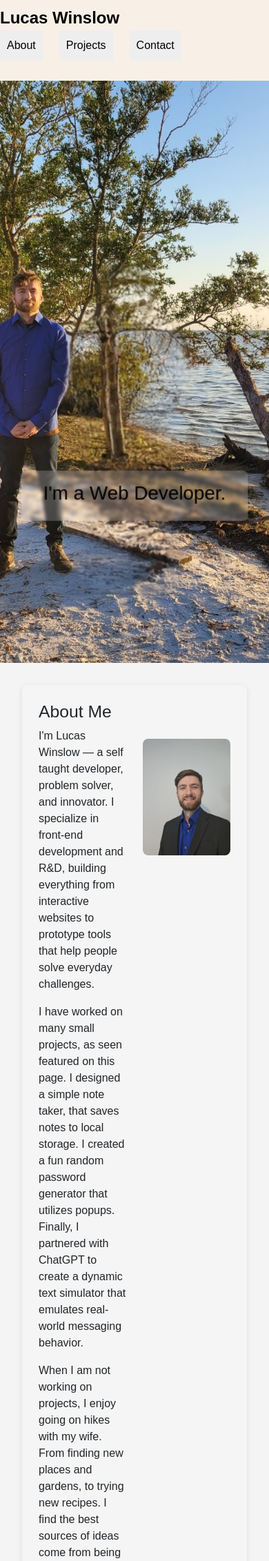
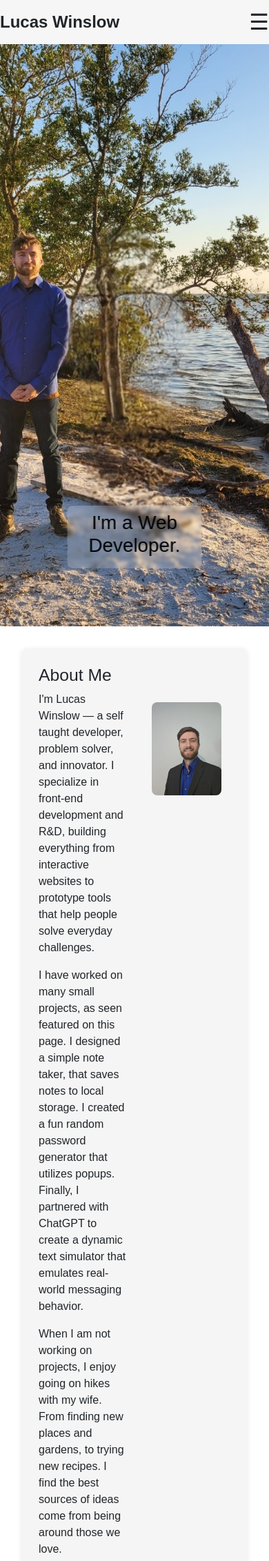
Before and after one commit to LucasWinslow/Bootstrap-Portfolio, a PHP site: page /index.html in a window 390 px wide. Shown: the top 2263 px of the page at 69% size. Run offline with PHP 8.4, Linux system fonts and the light colour scheme.

Commit message:
updated nav for better visability

```diff
--- a/index.css
+++ b/index.css
@@ -1,13 +1,16 @@
+/* Base Reset */
+*,
+*::before,
+*::after {
+  box-sizing: border-box;
+  margin: 0;
+  padding: 0;
+}
+
 html, body {
   height: 100%;
-    margin: 0;
-    padding: 0;
-
-}
-* {
-    margin: 0;
-    padding: 0;
-    box-sizing: border-box;
+  font-family: 'Inter', sans-serif;
+  background-color: #fff;
 }
 
 /* Navbar */
@@ -15,9 +18,11 @@ html, body {
   display: flex;
   justify-content: space-between;
   align-items: center;
-    background-color: rgb(248, 240, 230);
-    color: rgb(0, 0, 0);
+  background-color: rgba(255,255,255,0.2);
+  backdrop-filter: blur(20%);
   padding: 1rem 2rem;
+  position: relative;
+  z-index: 1000;
 }
 
 .logo {
@@ -29,20 +34,61 @@ html, body {
   list-style: none;
   display: flex;
   gap: 1.5rem;
+  margin: 0;
+  background: transparent;
 }
 
-  .nav-links a {
+.nav-links li a {
   text-decoration: none;
-    color: rgb(0, 0, 0);
+  color: black;
   font-weight: 500;
-    transition: color 0.3s ease;
+  background-color: rgba(255, 255, 255, 0.6); /* semi-transparent white */
+  padding: 0.5rem 1rem;
+  border-radius: 6px;
+  transition: background-color 0.3s ease;
 }
 
-  .nav-links a:hover {
-    color: #b4eff7;
+.hamburger {
+  display: none;
+  font-size: 2rem;
+  cursor: pointer;
 }
 
-/* hero */
+/* Responsive Styling */
+@media (max-width: 768px) {
+  .hamburger {
+    display: block;
+  }
+
+  .nav-links {
+    display: none;
+    flex-direction: column;
+    position: absolute;
+    top: 100%;
+    right: 0;
+    background-color: rgba(255,255,255,0.2);
+    backdrop-filter: blur(2px);
+    width: 100%;
+    padding: 1rem 0;
+    text-align: center;
+    background: transparent;
+  }
+
+  .nav-links.show {
+    display: flex;
+  }
+
+  .nav-links li {
+    margin: 0.5rem 0;
+    background: transparent;
+  }
+  .nav-links a:hover {
+    color: #bcb4f7;
+  }
+}
+
+
+/* Hero Section */
 .hero {
   height: 100vh;
   background: url('HeroImgLucas.jpg') no-repeat center center/cover;
@@ -51,24 +97,20 @@ html, body {
 
 .hero-overlay {
   position: absolute;
-    bottom: 20%;
+  bottom: 10%;
   left: 50%;
-    transform: translate(-50%, -50%);
-    color: rgb(0, 0, 0);
+  transform: translateX(-50%);
+  background-color: rgba(255,255,255,0.2);
+  backdrop-filter: blur(2px);
+  padding: 1rem 2rem;
+  text-align: center;
+  color: black;
   font-size: 2rem;
   font-weight: bold;
-    text-align: center;
-    white-space: nowrap;
-    padding: 1rem 2rem;
   border-radius: 8px;
-    background-color: rgba(255, 255, 255, 0.2);
-    backdrop-filter: blur(2px);
 }
 
-
-
-
-/* grids */
+/* About Section */
 .about-grid {
   display: grid;
   grid-template-columns: 1fr 1fr;
@@ -81,35 +123,17 @@ html, body {
   padding: 1.5rem;
   border-radius: 8px;
   box-shadow: 0 2px 8px rgba(0, 0, 0, 0.1);
-    flex: 1;
 }
 
 .about-item img {
-    max-width: 100%;
+  width: 100%;
+  max-width: 400px;
   float: right;
   border-radius: 8px;
   margin-top: 1rem;
 }
 
-  .about-content {
-    display: flex;
-    align-items: flex-start;
-    justify-content: space-between;
-    gap: 2rem;
-    flex-wrap: nowrap; /* Prevent stacking on larger screens */
-  }
-
-
-
-
-  @media (max-width: 768px) {
-    .about-grid {
-      grid-template-columns: 1fr;
-    }
-  }
-
-
-  /* projectus */
+/* Projects Section */
 .projects-grid {
   display: grid;
   grid-template-columns: 1fr 1fr;
@@ -119,192 +143,128 @@ html, body {
   background-color: #fdfdfd;
 }
 
-  /* Each project gets a position */
-  .project1 {
-    grid-column: 2;
-    grid-row: 1;
+.project-box {
+  background-color: #e0d7c6;
+  border-radius: 12px;
+  padding: 2rem;
+  box-shadow: 0 4px 12px rgba(0, 0, 0, 0.15);
+  font-weight: bold;
+  font-size: 1.2rem;
 }
 
-  .project2 {
-    grid-column: 1;
-    grid-row: 2;
-  }
+/* Password Generator + Simulator */
 .text-bubble,
 .text-screen,
 input,
 button {
   width: 100%;
-  max-width: 100%;
   box-sizing: border-box;
 }
 
 .text-screen {
-    max-height: 250px;  /* fixed height */
+  max-height: 250px;
   overflow-y: auto;
   padding-right: 0.5rem;
-    scroll-behavior: smooth;
 }
 
-  .project3 {
-    grid-column: 2;
-    grid-row: 3;
+.password {
+  width: 100%;
 }
 
-  /* Style for all boxes */
-  .project-box {
-    background-color: #e0d7c6; /* Light tan */
-    border-radius: 12px;
+/* Contact Form */
+.Contact {
   padding: 2rem;
-    box-shadow: 0 4px 12px rgba(0, 0, 0, 0.15);
-    font-weight: bold;
-    font-size: 1.2rem;
-    max-width: 100%;
-    overflow: hidden;
-    box-sizing: border-box;
-  }
-  .simulatedText{
-    color: slategray;
-
-  }
-
-  .password{
-  width: auto;
-  height: auto;
-  }
-
-  /* contact form */
-  @import url('https://fonts.googleapis.com/css2?family=Inter:wght@400;500;600;700&display=swap');
-  .Contact {
-    margin: 0;
-    padding: 0;
-    height: auto;
-    width: auto;
-    box-sizing: border-box;
 }
 
 .formbold-main-wrapper {
   display: flex;
-    align-items: center;
   justify-content: center;
-    padding: 48px;
+  padding: 2rem 1rem;
 }
 
 .formbold-form-wrapper {
-    margin: 0 auto;
+  background: #fff;
+  padding: 2rem;
   max-width: 550px;
   width: 100%;
-    background: rgb(28, 173, 72);
-    border-color: red;
-
-  }
-
-  .formbold-input-flex {
-    display: flex;
-    gap: 20px;
-    margin-bottom: 15px;
-  }
-  .formbold-input-flex > div {
-    width: 50%;
-  }
-
-  .formbold-input-radio-wrapper {
-    margin-bottom: 28px;
-  }
-  .formbold-radio-flex {
-    display: flex;
-    align-items: center;
-    gap: 15px;
-  }
-  .formbold-radio-label {
-    font-size: 14px;
-    line-height: 24px;
-    color: #07074D;
-    position: relative;
-    padding-left: 25px;
-    cursor: pointer;
-    -webkit-user-select: none;
-    -moz-user-select: none;
-    -ms-user-select: none;
-    user-select: none;
-  }
-  .formbold-input-radio {
-    position: absolute;
-    opacity: 0;
-    cursor: pointer;
-  }
-  .formbold-radio-checkmark {
-    position: absolute;
-    top: -1px;
-    left: 0;
-    height: 18px;
-    width: 18px;
-    background-color: #FFFFFF;
-    border: 1px solid #DDE3EC;
-    border-radius: 50%;
-  }
-  .formbold-radio-label .formbold-input-radio:checked ~ .formbold-radio-checkmark {
-    background-color: #6A64F1;
-  }
-  .formbold-radio-checkmark:after {
-    content: "";
-    position: absolute;
-    display: none;
-  }
-
-  .formbold-radio-label .formbold-input-radio:checked ~ .formbold-radio-checkmark:after {
-    display: block;
-  }
-
-  .formbold-radio-label .formbold-radio-checkmark:after {
-    top: 50%;
-    left: 50%;
-    width: 10px;
-    height: 10px;
-    border-radius: 50%;
-    background: #FFFFFF;
-    transform: translate(-50%, -50%);
+  border-radius: 8px;
 }
 
 .formbold-form-input {
   width: 100%;
   padding: 13px 22px;
+  margin-bottom: 15px;
+  border: 1px solid #DDE3EC;
   border-radius: 5px;
-    border: 1px solid #DDE3EC;
-    background: #FFFFFF;
-    font-weight: 500;
   font-size: 16px;
-    color: #07074D;
-    outline: none;
-    resize: none;
-  }
-  .formbold-form-input::placeholder {
-    color: #536387;
-  }
-  .formbold-form-input:focus {
-    border-color: #6a64f1;
-    box-shadow: 0px 3px 8px rgba(0, 0, 0, 0.05);
-  }
-  .formbold-form-label {
-    color: #07074D;
-    font-size: 14px;
-    line-height: 24px;
-    display: block;
-    margin-bottom: 10px;
 }
 
 .formbold-btn {
-    text-align: center;
   width: 100%;
-    font-size: 16px;
-    border-radius: 5px;
   padding: 14px 25px;
-    border: none;
-    font-weight: 500;
   background-color: rgb(43, 156, 217);
   color: white;
+  border: none;
+  border-radius: 5px;
+  font-weight: 500;
   cursor: pointer;
-    margin-top: 25px;
+  margin-top: 1rem;
 }
-  .formbold-btn:hover {
-    box-shadow: 0px 3px 8px rgba(0, 0, 0, 0.05);
+
+/* RESPONSIVE DESIGN */
+@media (max-width: 1024px) {
+  .about-grid,
+  .projects-grid {
+    grid-template-columns: 1fr;
   }
+
+  .hero-overlay {
+    font-size: 1.5rem;
+    padding: 1rem;
+  }
+
+  .about-item img {
+    width: 80%;
+    float: none;
+    display: block;
+    margin: 1rem auto 0;
+  }
+
+  .project-box {
+    font-size: 1rem;
+    padding: 1rem;
+  }
+}
+
+@media (max-width: 768px) {
+  .nav-links {
+    flex-direction: column;
+    gap: 1rem;
+  }
+
+  .hero-overlay {
+    font-size: 1.2rem;
+  }
+
+  .formbold-input-flex {
+    flex-direction: column;
+    gap: 1rem;
+  }
+
+  .formbold-input-flex > div {
+    width: 100%;
+  }
+}
+
+@media (max-width: 480px) {
+  .hero-overlay {
+    font-size: 1rem;
+    padding: 0.5rem;
+  }
+
+  .formbold-btn,
+  .formbold-form-input {
+    font-size: 14px;
+    padding: 10px 15px;
+  }
+}
--- a/index.html
+++ b/index.html
@@ -14,11 +14,21 @@
     <header>
       <nav class="navbar">
         <div class="logo">Lucas Winslow</div>
-          <ul class="nav-links">
+        <div class="hamburger" id="hamburger">&#9776;</div>
+        <ul class="nav-links" id="navLinks">
           <li><a href="#about">About</a></li>
           <li><a href="#projects">Projects</a></li>
           <li><a href="#contact">Contact</a></li>
         </ul>
+
+        <script>
+          const hamburger = document.getElementById('hamburger');
+          const navLinks = document.getElementById('navLinks');
+
+          hamburger.addEventListener('click', () => {
+            navLinks.classList.toggle('show');
+          });
+        </script>
       </nav>
       </header>
 
@@ -233,7 +243,7 @@ li {
                 <div class="text-screen">
                   <div class="space-y-2" id="messageContainer"></div>
                   <div class="mt-4 flex items-center gap-2">
-                    <input disabled class="w-full px-4 py-2 rounded bg-gray-700 text-gray-400" placeholder="Write a reply..." />
+                    <input disabled class="w-full px-4 py-2 rounded bg-gray-700 text-gray-400" placeholder="Click Send to Demo!" />
                     <button id="simulateText" class="px-4 py-2 bg-blue-500 text-black rounded hover:bg-blue-400 transition" style="color: slategrey;">Send</button>
                   </div>
                   <div class="mt-4">
@@ -505,7 +515,22 @@ li {
   </main>
 
   <footer>
-    <p>&copy; 2025 Lucas Winslow</p>
+    <p class="footer-text">© 2025 Lucas Winslow. All rights reserved.</p>
+
+    <style>
+      footer {
+        background-color: #f5f5f5;
+        padding: 1rem 0;
+        text-align: center;
+        margin-top: 2rem;
+      }
+
+      .footer-text {
+        font-size: 0.9rem;
+        color: #333;
+        margin: 0;
+      }
+    </style>
   </footer>
 
   <script src="script.js"></script>
```
Lines whose indentation alone changed are shown as unchanged.
